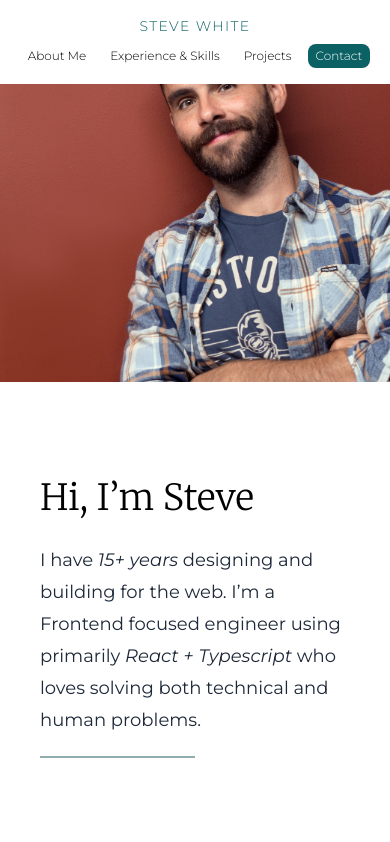
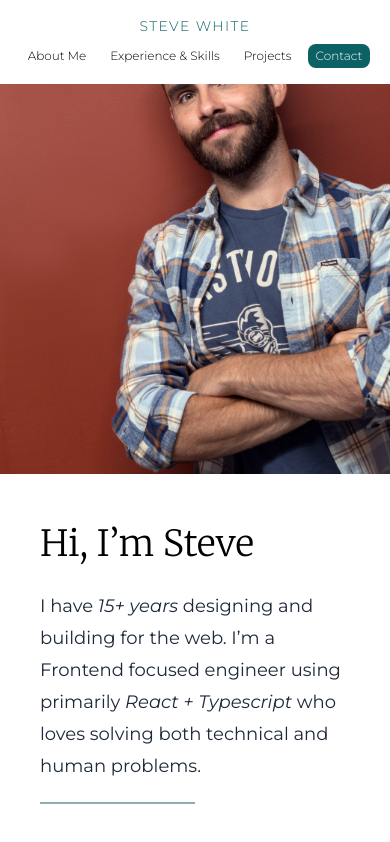
Before and after one commit to stwhitejr/resume-site, a React app: page /#contact in a window 390 px wide. Built offline with nearby package versions, Linux system fonts and the light colour scheme.

Commit message:
translate

```diff
--- a/src/App.tsx
+++ b/src/App.tsx
@@ -12,7 +12,7 @@ const App = () => {
   return (
     <Router>
       <ScrollContextProvider>
-        <div className="h-screen w-screen overflow-hidden flex flex-col">
+        <div className="relative h-screen w-screen overflow-hidden">
           <Header />
           <ScrollContainer>
             <IntroPage />
--- a/src/components/Header.tsx
+++ b/src/components/Header.tsx
@@ -8,7 +8,7 @@ const Header = () => {
 
   return (
     <div
-      className={`w-full absolute top-0 z-10 transition duration-300 ${scrollDirection === 'down' ? 'translate-y-[-100%] ' : ''} flex flex-col md:flex-row justify-between p-4 items-center bg-white md:px-20`}
+      className={`w-full fixed top-0 z-10 transition duration-300 ${scrollDirection === 'down' ? 'translate-y-[-100%] ' : ''} flex flex-col md:flex-row justify-between p-4 items-center bg-white md:px-20`}
     >
       <Logo />
       <Navigation />
--- a/src/components/ScrollContainer.tsx
+++ b/src/components/ScrollContainer.tsx
@@ -48,7 +48,7 @@ const ScrollContainer = (props: ScrollContainerProps) => {
   return (
     <div
       ref={ref}
-      className={`flex-2 overflow-y-scroll md:snap-y md:snap-mandatory scroll-smooth`}
+      className={`flex-2 overflow-y-scroll h-full md:snap-y md:snap-mandatory scroll-smooth`}
     >
       {props.children}
     </div>
--- a/src/pages/ExperiencePage.tsx
+++ b/src/pages/ExperiencePage.tsx
@@ -69,7 +69,8 @@ const ExperiencePage = () => {
 
           <div className="md:col-start-1 md:row-start-1 md:mt-auto pt-5 md:pt-20">
             <ExperienceHeader title="Wayfair">
-              Staff (L4) Frontend Engineer Boston,&nbsp;MA&nbsp;•&nbsp;2014–2025
+              Staff (L4) Frontend Engineer
+              Boston,&nbsp;MA&nbsp;•&nbsp;2014&#8209;2025
             </ExperienceHeader>
           </div>
 
@@ -81,8 +82,8 @@ const ExperiencePage = () => {
             <ExperienceCard title="Customer-Facing Work">
               <ExperienceList>
                 <li>
-                  Contributed to Wayfair.com storefront during pre-IPO growth,
-                  improving customer shopping experiences.
+                  Contributed to Wayfair.com storefront before and after IPO
+                  growth, improving customer shopping experiences.
                 </li>
                 <li>
                   Owned development of marketing and transactional emails across
@@ -103,7 +104,7 @@ const ExperiencePage = () => {
                   Wayfair’s communication platform suite.
                 </li>
                 <li>
-                  Co-created a new email template CMS, enabling non-engineers to
+                  Developed a new email template CMS, enabling non-engineers to
                   build batch + triggered emails without dev support.
                 </li>
                 <li>
@@ -156,7 +157,8 @@ const ExperiencePage = () => {
 
           <div className="md:col-span-2 pt-5">
             <ExperienceHeader title="ICON Advertising & Design">
-              Designer / Web Developer • Boston,&nbsp;MA&nbsp;•&nbsp;2011–2014
+              Designer / Web Developer •
+              Boston,&nbsp;MA&nbsp;•&nbsp;2011&#8209;2014
             </ExperienceHeader>
           </div>
 
--- a/src/pages/IntroPage.tsx
+++ b/src/pages/IntroPage.tsx
@@ -11,12 +11,12 @@ const IntroPage = () => {
       fullBleed
       className="flex flex-col-reverse md:flex-row h-full"
     >
-      <ParallaxLayer className="flex-1 p-10 md:p-20 flex items-center">
+      <ParallaxLayer className="flex-1 p-10 md:p-20 flex">
         <div>
           <Text variation="title" className="mb-4">
             Hi, I’m Steve
           </Text>
-          <Text variation="large" className="max-w-[500px] leading-8">
+          <Text variation="large" className="md:max-w-[500px] leading-8">
             I have <i>15+ years</i> designing and building for the web. I’m a
             Frontend focused engineer using primarily <i>React + Typescript</i>{' '}
             who loves solving both technical and human&nbsp;problems.
@@ -27,11 +27,11 @@ const IntroPage = () => {
 
       <ParallaxLayer
         translate="x"
-        className="flex-1 relative min-h-[200px] overflow-hidden"
+        className="flex-2 md:flex-1 relative min-h-[200px] overflow-hidden"
       >
         <img
           src="/images/headshot.jpg"
-          className="w-full h-full object-cover object-top"
+          className="w-full h-full object-cover object-bottom"
         />
       </ParallaxLayer>
     </PageSection>
--- a/src/pages/SalesPitchPage.tsx
+++ b/src/pages/SalesPitchPage.tsx
@@ -31,7 +31,7 @@ const Image = ({
 
 const Content = ({title, children, quote, image}) => {
   return (
-    <ParallaxLayer className="flex-1 self-center">
+    <ParallaxLayer translate="x" className="flex-1 self-center">
       <div className="p-0 md:p-5 lg:px-15">
         <Text variation="subtitle" className="mb-4 md:mb-2 text-primary">
           {title}
```
